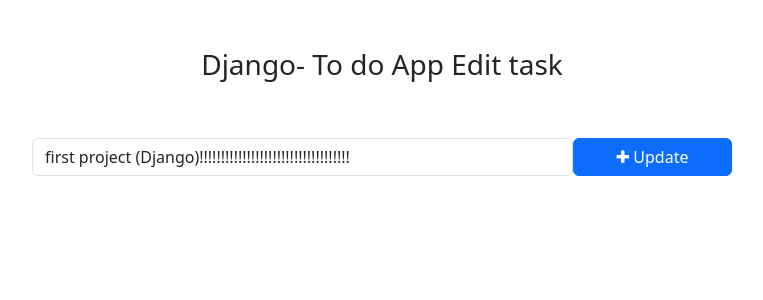
After one commit to Abdul-Halim01/To-Do, a Django app: page /todo/edit_task/1/ in a window 1280 px wide. The commit adds this page. Shown: the top 300 px of the page, without its empty margins (258-1021 px from the left). Run offline with Django 5.2, Linux system fonts and the light colour scheme; data comes from the database, SQL or seed files in the repository; both versions use the stored data as it was after the commit.

Commit message:
TODO APP

```diff
--- /dev/null
+++ b/templates/edit_task.html
@@ -0,0 +1,28 @@
+<!DOCTYPE html>
+<html lang="en">
+<head>
+    <meta charset="UTF-8">
+    <meta name="viewport" content="width=device-width, initial-scale=1.0">
+     <!-- Bootstrap -->
+     <link href="https://cdn.jsdelivr.net/npm/bootstrap@5.3.0-alpha1/dist/css/bootstrap.min.css" rel="stylesheet" integrity="sha384-GLhlTQ8iRABdZLl6O3oVMWSktQOp6b7In1Zl3/Jr59b6EGGoI1aFkw7cmDA6j6gD" crossorigin="anonymous">
+     <script src="https://cdn.jsdelivr.net/npm/bootstrap@5.3.0-alpha1/dist/js/bootstrap.bundle.min.js" integrity="sha384-w76AqPfDkMBDXo30jS1Sgez6pr3x5MlQ1ZAGC+nuZB+EYdgRZgiwxhTBTkF7CXvN" crossorigin="anonymous"></script>
+     <!-- Font Awesome Icons -->
+     <link rel="stylesheet" href="https://cdnjs.cloudflare.com/ajax/libs/font-awesome/4.7.0/css/font-awesome.min.css">
+
+    <title>Edit_task </title>
+</head>
+<body>
+    <div class="container">
+        <h3 class="pt-5 pb-5 text-center">Django- To do App Edit task</h3>
+        <form action="{% url 'edit_task' task.pk%}" method="POST" style="width: 700px; margin: auto;">
+            {% csrf_token%}
+            <div class="form-group">
+                <span style="display: flex;">
+                    <input type="text" name='task' class="form-control" placeholder="Add a task" value="{{task.task}}">
+                    <button type="submit" class="btn btn-primary" style="width: 200px;"><i class="fa fa-plus"></i> Update</button>
+                </span>
+            </div>
+        </form>
+    </div>
+</body>
+</html>
--- a/todo/urls.py
+++ b/todo/urls.py
@@ -21,5 +21,5 @@ from .views import home
 urlpatterns = [
     path('', home,name='homepage'),
     path('admin/', admin.site.urls),
-    path('todo',include('todo_app.urls'))
+    path('todo/',include('todo_app.urls'))
 ]
--- a/todo/views.py
+++ b/todo/views.py
@@ -1,9 +1,12 @@
 from django.shortcuts import render
 from todo_app.models import Task
+
 def home(request):
     tasks = Task.objects.filter(is_completed=False).order_by('-updated_at')
+    completed_tasks = Task.objects.filter(is_completed=True).order_by('-updated_at')
     context= {
         'tasks':tasks,
+        'completed_tasks':completed_tasks,
     }
-    print(tasks)
+    print(completed_tasks)
     return render(request,'home-todo.html',context)
--- a/todo_app/urls.py
+++ b/todo_app/urls.py
@@ -2,5 +2,10 @@ from django.urls import path
 from . import views
 
 urlpatterns = [
-path('addTask',views.addTask,name='addTask')
+    path('addTask',views.addTask,name='addTask'),
+    path('mark_as_done/<int:pk>/',views.mark_as_done,name='mark_as_done'),
+    path('mark_as_undone/<int:pk>/',views.mark_as_undone,name='mark_as_undone'),
+    path('edit_task/<int:pk>/',views.edit_task,name='edit_task'),
+    path('delete_task/<int:pk>/',views.delete_task,name='delete_task'),
+
 ]
--- a/todo_app/views.py
+++ b/todo_app/views.py
@@ -1,5 +1,5 @@
 from django.http import HttpResponse
-from django.shortcuts import render,redirect
+from django.shortcuts import get_object_or_404, render,redirect
 from .models import Task
 
 # Create your views here.
@@ -7,3 +7,33 @@ def addTask(request):
     task = request.POST['task']
     Task.objects.create(task=task)
     return redirect('homepage')
+
+def mark_as_done(request,pk):
+    task = get_object_or_404(Task,pk=pk)
+    task.is_completed=True
+    task.save()
+    return redirect('homepage')
+
+def mark_as_undone(request,pk):
+    task = get_object_or_404(Task,pk=pk)
+    task.is_completed=False
+    task.save()
+    return redirect('homepage')
+
+def edit_task(request,pk):
+    task = get_object_or_404(Task,pk=pk)
+    if request.method=='POST':
+        new_task =request.POST['task']
+        task.task=new_task
+        task.save()
+        return redirect('homepage')
+    else:
+        context={
+            "task":task
+        }
+    return render(request,'edit_task.html',context)
+
+def delete_task(request,pk):
+    task = get_object_or_404(Task,pk=pk)
+    task.delete()
+    return redirect('homepage')
```
Also changed, not shown: templates/home-todo.html (+11 -6 lines), db.sqlite3.
